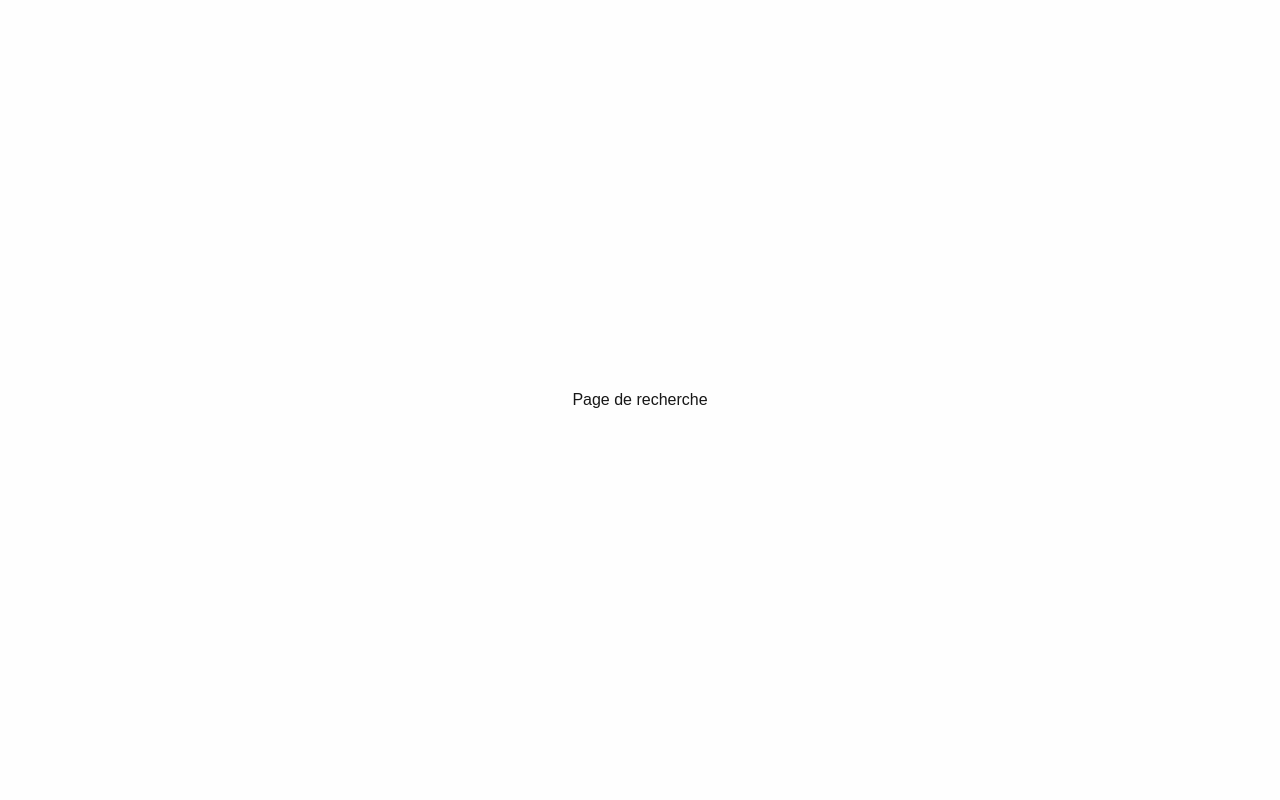
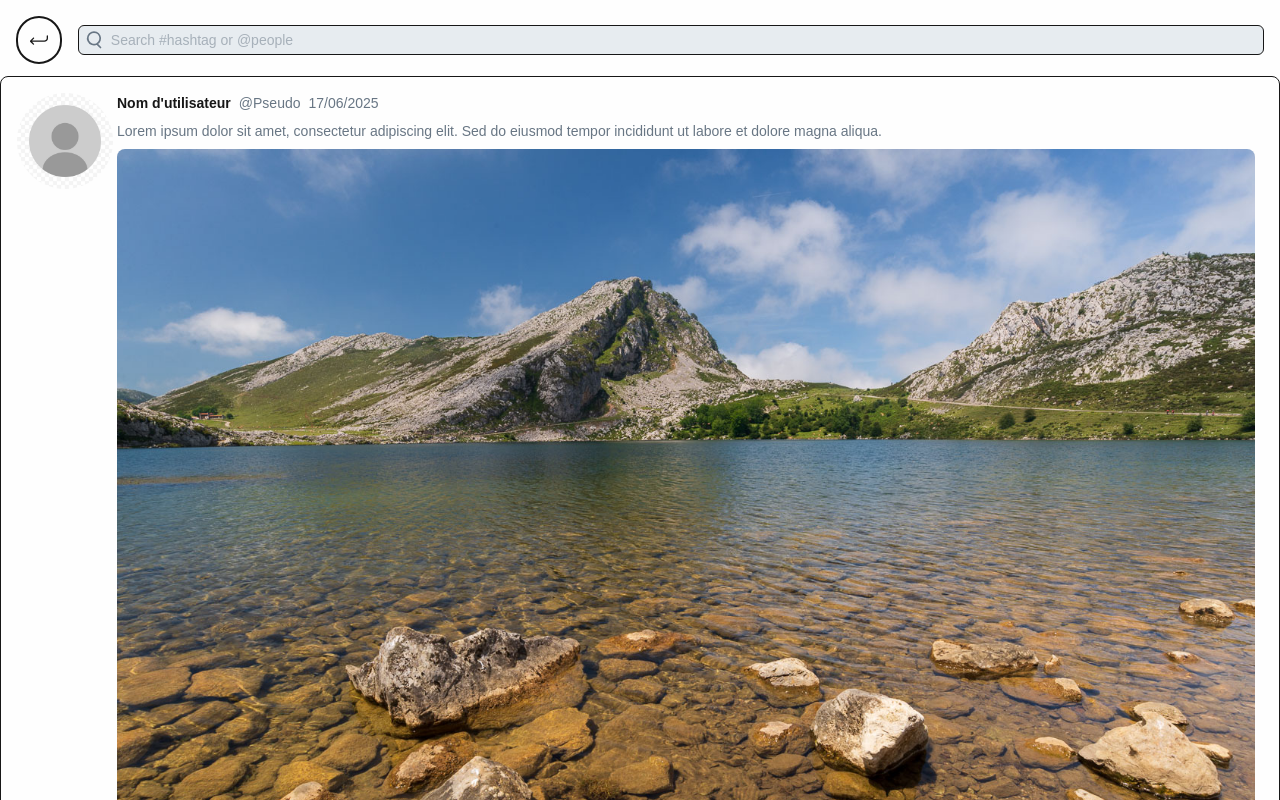
Before and after one commit to DAD-Equipe-2/breezy, a Next.js app in the folder frontend/breezy/: page /search in a window 1280 px wide. Shown: the top 800 px of the page. Built offline with nearby package versions, Linux system fonts and the light colour scheme.

Commit message:
Add Search Page

```diff
--- a/frontend/breezy/src/app/search/page.js
+++ b/frontend/breezy/src/app/search/page.js
@@ -1,7 +1,25 @@
+"use client";
+
+import Return from "@/components/return";
+import NewPrivateMessage from "@/components/newPrivateMessage";
+import { FaCheck } from "react-icons/fa";
+import Button from "@/components/button";
+import SearchBar from "@/components/searchBar";
+import Post from "@/components/post";
+
 export default function Search() {
   return (
-    <div>
-      <h1>Page de recherche</h1>
+    <div className="flex flex-col min-h-screen bg-background text-foreground py-4 w-full  ">
+      {/* Header */}
+        <div className="flex items-center justify-start mb-3 px-4 gap-4">
+          <Return />
+          <SearchBar placeholder="Search #hashtag or @people" width = "w-full"  rounded = {true}/>
+        </div>
+        <div className="flex flex-col">
+            <Post></Post>
+            <Post></Post>
+            <Post></Post>
+        </div>
     </div>
   );
 }
--- a/frontend/breezy/src/components/post.js
+++ b/frontend/breezy/src/components/post.js
@@ -21,7 +21,7 @@ export default function Post({ postId }) {
   });
 
   return (
-    <div className="flex post bg-foreground-500 text-primary p-4 rounded-lg border border-foreground shadow-md mb-4">
+    <div className="flex post bg-foreground-500 text-primary p-4 rounded-lg border border-foreground shadow-md mb-2">
       <div className="shrink-0 w-16 h-16 sm:w-20 sm:h-20 md:w-24 md:h-24 rounded-full overflow-hidden">
         <img
           src={post.user.profilePicture}
```
